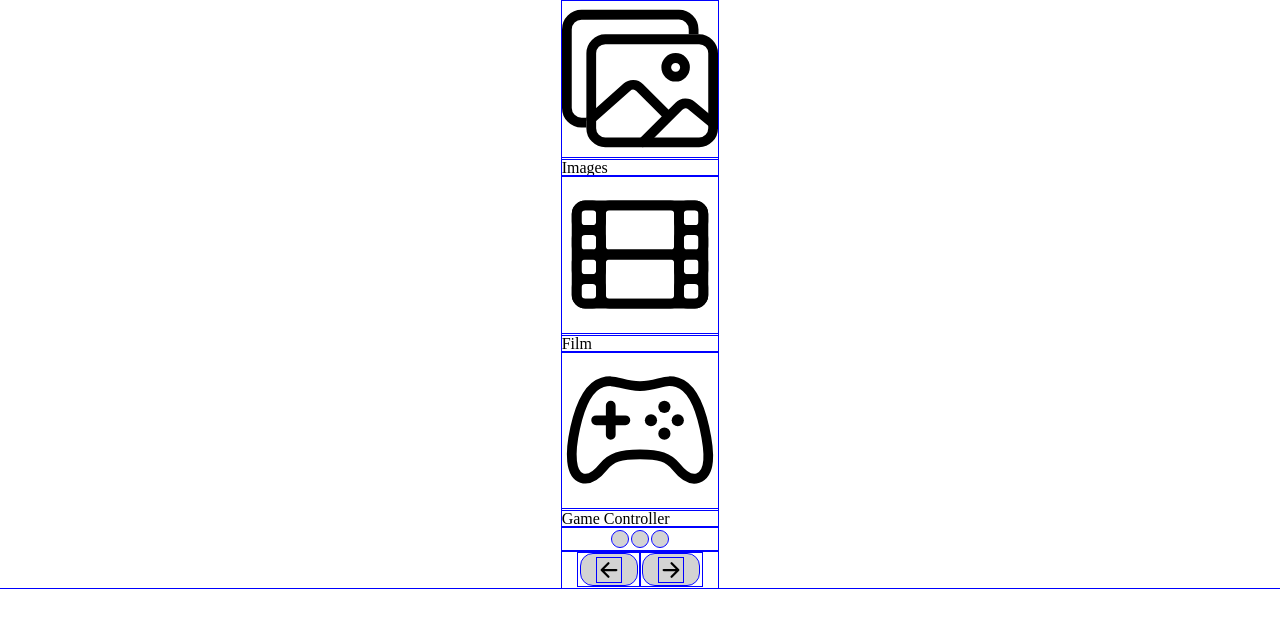
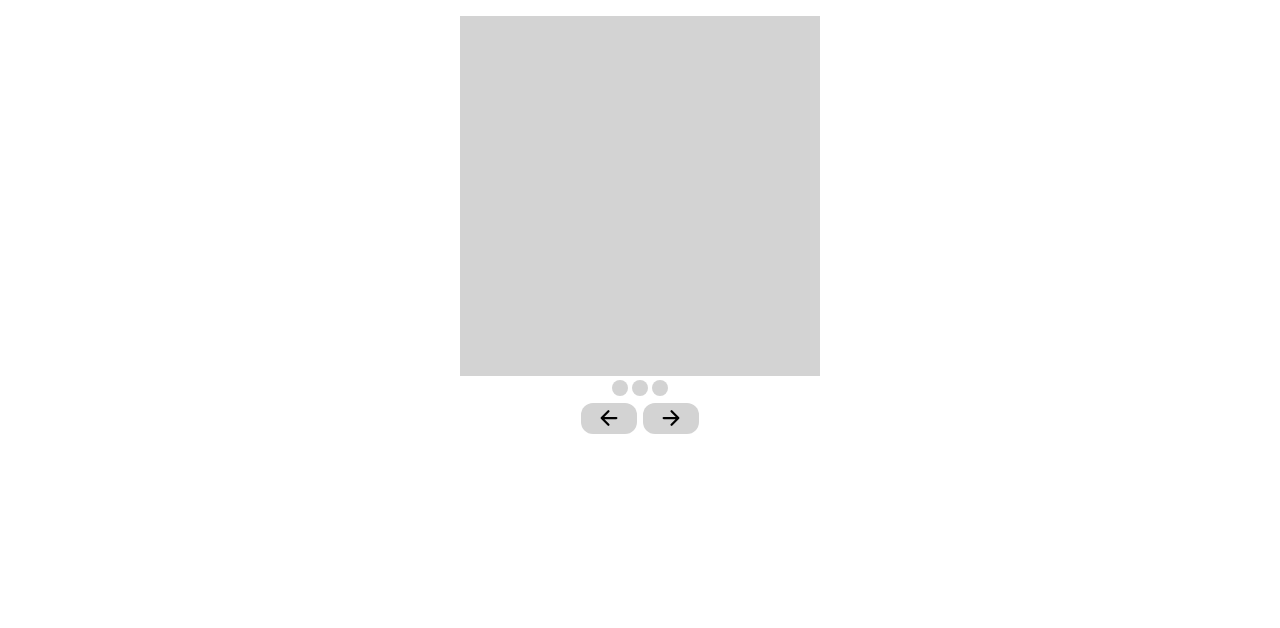
Before and after one commit to aloe-lue/image-slider, a website built with webpack: page src/index.html in a window 1280 px wide. Built offline with nearby package versions, Linux system fonts and the light colour scheme.

Commit message:
Adjust the height and size of images container

```diff
--- a/src/image-slider-style/style.css
+++ b/src/image-slider-style/style.css
@@ -145,13 +145,16 @@ table {
 
   --arrow-back-with: 24px;
   --arrow-back-height: 100%;
+}
 
-  outline: 1px solid blue;
+body {
+  background-color: white;
 }
 
 main {
   display: flex;
   justify-content: center;
+  padding-top: 1rem;
 }
 
 .arrow_forward > figure > img {
@@ -167,7 +170,7 @@ main {
 div#image_slider_navigation {
   display: flex;
   background-color: #ffffff;
-  padding: 0.1rem 1rem;
+  padding: 0.1rem 0rem;
 }
 
 button.arrow_back > figure,
@@ -217,3 +220,23 @@ button.arrow_back > figure > figcaption {
 .circles > button.active_button {
   background-color: black;
 }
+
+div#image_carousel {
+  align-items: center;
+  display: flex;
+  flex-direction: column;
+  width: min(45ch, 100%);
+  height: 500px;
+}
+
+.hero_image {
+  background-color: lightgray;
+  display: flex;
+  height: 45ch;
+  justify-content: start;
+  width: 45ch;
+}
+
+.invisible_images {
+  display: none;
+}
```
